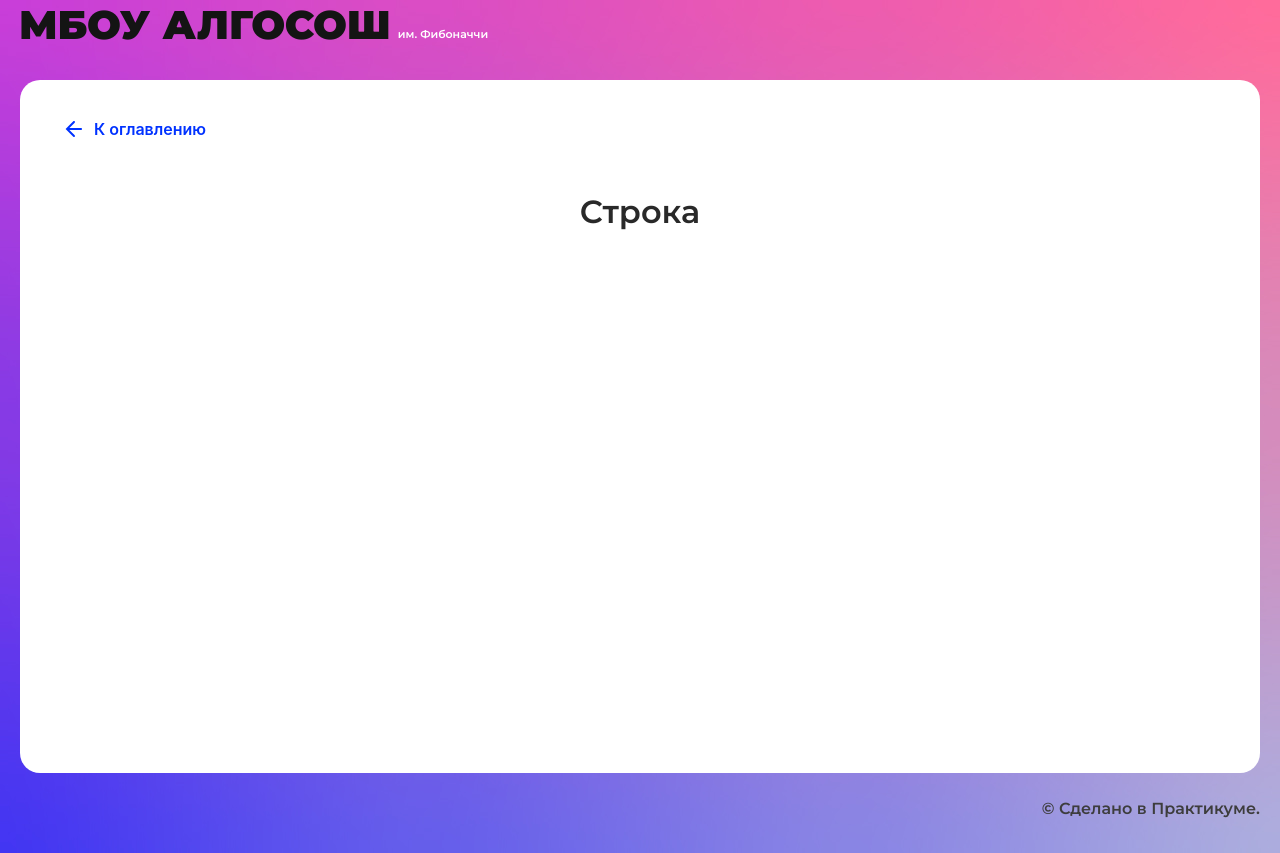
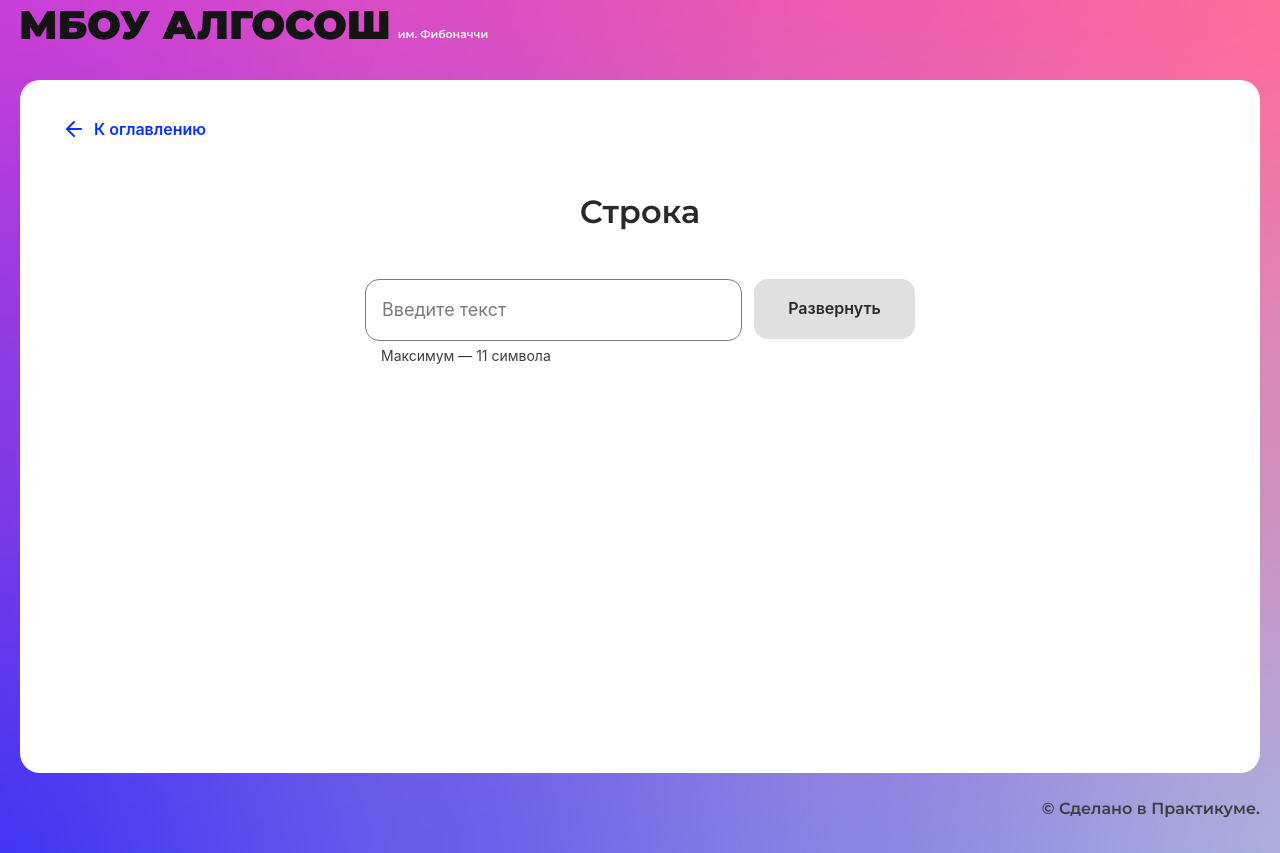
Before and after one commit to yuliazherebtsova/algososh, a React (Create React App) app: page /recursion in a window 1280 px wide. Built offline with nearby package versions, Linux system fonts and the light colour scheme.

Commit message:
feat: init

```diff
--- /dev/null
+++ b/src/components/string/string.module.css
@@ -0,0 +1,28 @@
+.formContainer {
+  margin: 0 auto;
+  display: grid;
+  grid-template-columns: 377px 1fr;
+  gap: 12px;
+  max-width: 550px;
+}
+
+.legend {
+  display: flex;
+  justify-content: start;
+  font-family: 'Segoe UI';
+  font-weight: 400;
+  font-size: 14px;
+  line-height: 22px;
+  margin: 0;
+  padding-left: 16px;
+}
+
+.lettersList {
+  display: flex;
+  justify-content: center;
+  flex-wrap: wrap;
+  gap: 16px;
+  padding: 120px 0 0;
+  margin: 0;
+  list-style-type: none;
+}
--- a/src/components/string/string.tsx
+++ b/src/components/string/string.tsx
@@ -1,10 +1,74 @@
-import React from "react";
-import { SolutionLayout } from "../ui/solution-layout/solution-layout";
+import { Button } from 'components/ui/button/button';
+import { Circle } from 'components/ui/circle/circle';
+import { Input } from 'components/ui/input/input';
+import { SolutionLayout } from 'components/ui/solution-layout/solution-layout';
+import React, { FC, useState } from 'react';
+import { ElementStates, TLetter } from 'types/types';
+import styles from './string.module.css';
 
-export const StringComponent: React.FC = () => {
+export const StringComponent: FC = () => {
+  const [inputString, setInputString] = useState('');
+  const [inputLetters, setInputLetters] = useState<TLetter[]>([]);
+  const [inProgress, setInProgress] = useState(false);
+
+  const handleInputChange = (e: React.FormEvent<HTMLInputElement>) => {
+    setInputString(e.currentTarget.value);
+  };
+
+  const reverseString = () => {
+    //valueSetter('');
+    setInProgress(true);
+    const letters: TLetter[] = [];
+    inputString.split('').forEach((el) => {
+      letters.push({ char: el, state: ElementStates.Default });
+    });
+    setInputLetters(letters);
+    //lettersSetter([...charsArr]);
+    //await sleep(1000);
+    //for (
+    // let arr = charsArr, start = 0, end = arr.length - 1;
+    // end >= start;
+    // start++, end--
+    //) {
+    //  if (end === start) {
+    //charsArr[start].state = ElementStates.Modified;
+    //lettersSetter([...charsArr]);
+    //await sleep(1000);
+    //progressSetter(false);
+    // } else {
+    //  charsArr[start].state = ElementStates.Changing;
+    //  charsArr[end].state = ElementStates.Changing;
+    //lettersSetter([...charsArr]);
+    //await sleep(1000);
+    //swapElements(charsArr, start, end);
+    // charsArr[start].state = ElementStates.Modified;
+    //  charsArr[end].state = ElementStates.Modified;
+    //lettersSetter([...charsArr]);
+    //await sleep(1000);
+    //}
+    // }
+    //progressSetter(false);
+  };
+
+  const handleReverseButtonClick = (evt: React.SyntheticEvent) => {
+    evt.preventDefault();
+    reverseString();
+  };
+
   return (
-    <SolutionLayout title="Строка">
-
+    <SolutionLayout title='Строка'>
+      <form
+        className={styles.formContainer}
+        onSubmit={handleReverseButtonClick}
+      >
+        <Input isLimitText={true} maxLength={11} onChange={handleInputChange} />
+        <Button text='Развернуть' type='submit' disabled={!inputString} />
+      </form>
+      <ul className={styles.lettersList}>
+        {inputLetters.map((letter, index) => (
+          <Circle state={letter.state} letter={letter.char} key={index} />
+        ))}
+      </ul>
     </SolutionLayout>
   );
 };
--- a/src/components/ui/button/button.tsx
+++ b/src/components/ui/button/button.tsx
@@ -3,7 +3,7 @@ import styles from "./button.module.css";
 import loaderIcon from "../../../images/icons/loader.svg";
 import { AscendingIcon } from "../icons/ascending-icon";
 import { DescendingIcon } from "../icons/descending-icon";
-import { Direction } from "../../../types/direction";
+import { Direction } from 'types/types';
 
 interface ButtonProps extends React.HTMLProps<HTMLButtonElement> {
   text?: string;
--- a/src/components/ui/circle/circle.tsx
+++ b/src/components/ui/circle/circle.tsx
@@ -1,6 +1,6 @@
 import React from "react";
+import { ElementStates } from 'types/types';
 import styles from "./circle.module.css";
-import { ElementStates } from "../../../types/element-states";
 
 interface CircleProps {
   state?: ElementStates;
--- a/src/components/ui/column/column.tsx
+++ b/src/components/ui/column/column.tsx
@@ -1,6 +1,6 @@
 import React from "react";
+import { ElementStates } from 'types/types';
 import styles from "./column.module.css";
-import { ElementStates } from "../../../types/element-states";
 
 interface ColumnProps {
   index: number;
--- a/src/types/direction.ts
+++ /dev/null
@@ -1,4 +0,0 @@
-export enum Direction {
-  Ascending = "ascending",
-  Descending = "descending",
-}
--- a/src/types/element-states.ts
+++ /dev/null
@@ -1,5 +0,0 @@
-export enum ElementStates {
-  Default = "default",
-  Changing = "changing",
-  Modified = "modified",
-}
--- /dev/null
+++ b/src/types/types.ts
@@ -0,0 +1,15 @@
+export enum ElementStates {
+  Default = "default",
+  Changing = "changing",
+  Modified = "modified",
+}
+
+export enum Direction {
+  Ascending = "ascending",
+  Descending = "descending",
+}
+
+export type TLetter = {
+  char: string,
+  state: ElementStates
+}
--- a/tsconfig.json
+++ b/tsconfig.json
@@ -1,5 +1,6 @@
 {
   "compilerOptions": {
+    "baseUrl": "src",
     "target": "es5",
     "lib": ["dom", "dom.iterable", "esnext"],
     "allowJs": true,
```
Also changed, not shown: src/utils/utils.ts (added, +10 -0 lines), 2 other files (tests, documents, lock files or other folders).
